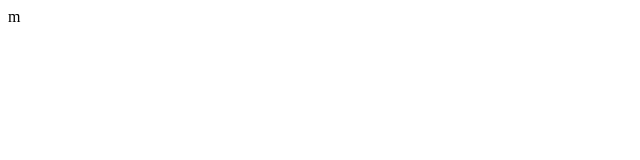
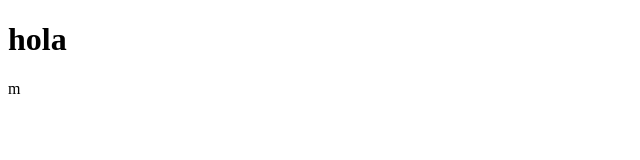
Before and after one commit to sebastianv880/sebastian, a plain HTML site: page index.html in a window 1280 px wide. Shown: the whole page, without its empty margins (0-640 px from the left). Drawn offline with Linux system fonts and the light colour scheme.

Commit message:
Update index.html

```diff
--- a/index.html
+++ b/index.html
@@ -5,7 +5,7 @@
     <meta name="viewport" content="width=device-width, initial-scale=1.0">
     <title>Document</title>
 </head>
-<body>
+<body> <h1>hola</h1>
 
 </body>
 </html>m
```
